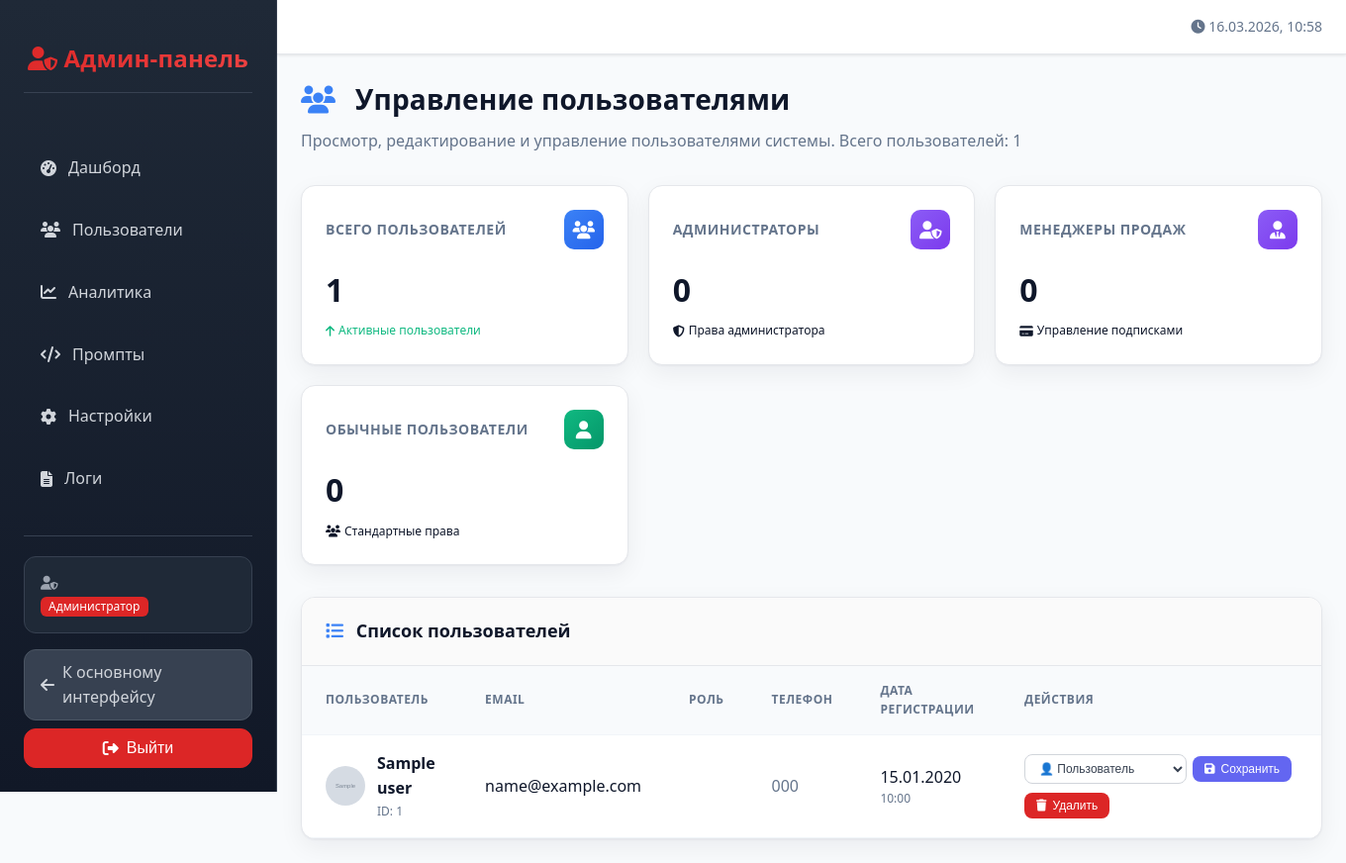
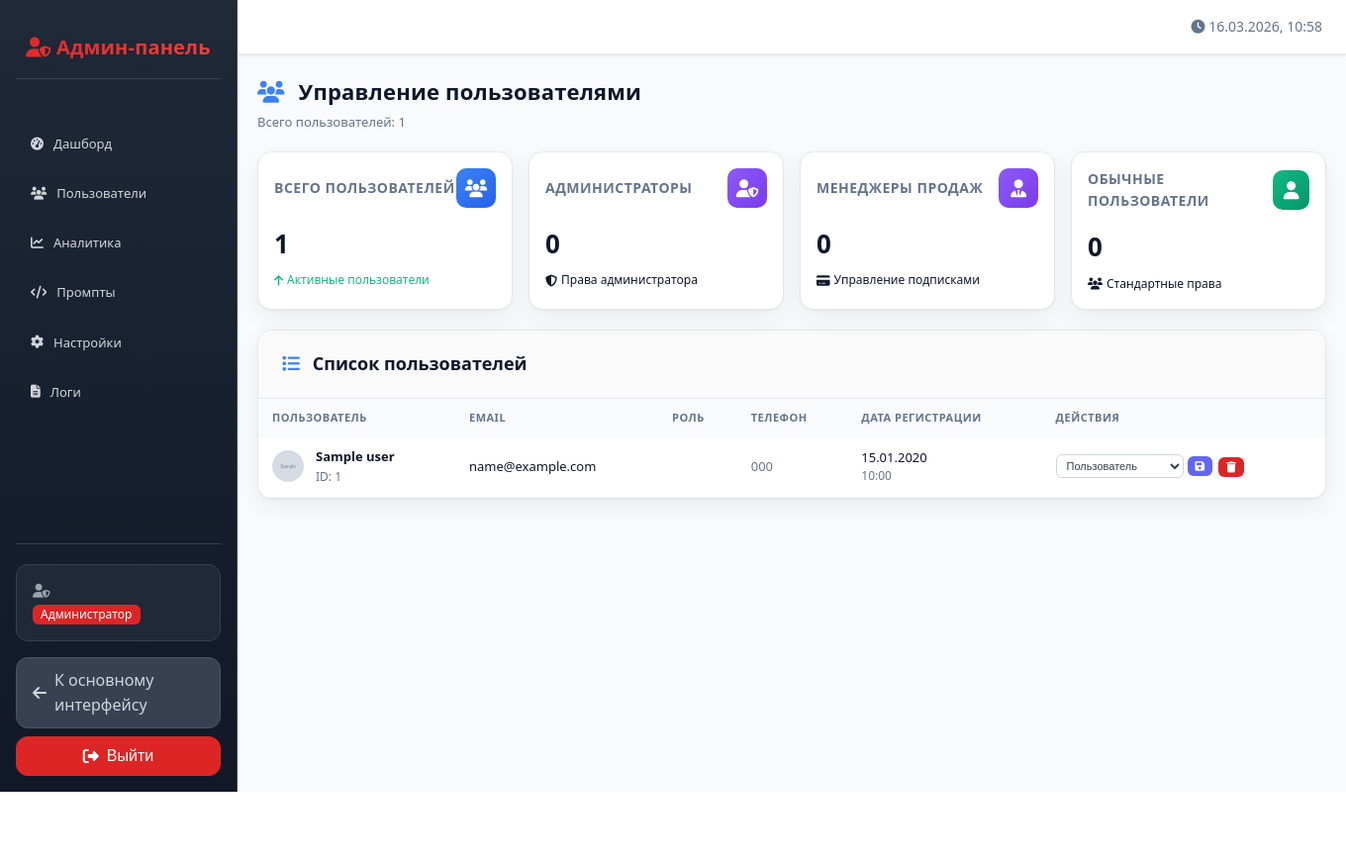
Before and after one commit to UpStatCorp/UpStat.pro, a Python web app: template app/templates/admin/users.html in a window 1360 px wide; the page is wider, and only the part inside the window is pictured. Shown: that part at 99% size. After the commit the page ends 800 px from the top of that part, so only its background shows below. Run offline with Jinja, Linux system fonts and the light colour scheme; the template is opened without the code that fills it: most values are stand-ins (such as "Sample title", 1, 10 or a date in 2020); grey boxes marked "Sample" are stand-in pictures; some libraries are stand-ins or nearby versions.

Commit message:
Fix overflow/layout issues, cascade user deletion, team access permissions
- Fix CSS overflow: remove zoom:0.86, set 100vh, add overflow-x:hidden globally
- Replace fixed max-width (1200-1600px) with 100% on all page containers
- Use minmax(min(Npx,100%),1fr) for responsive grids to prevent horizontal scroll
- Add overflow-x:auto to tables for mobile scrolling
- Compact admin panel: smaller sidebar, table cells, buttons, avatars
- Cascade delete all dependent records when deleting a user (training plans,
  sessions, CRM recordings, conversations, messages, teams, etc.)
- Fix team script 403: admin/manager only see own teams, not all teams

Made-with: Cursor

```diff
--- a/app/static/styles.css
+++ b/app/static/styles.css
@@ -30,11 +30,12 @@
   }
 
   *{box-sizing:border-box}
-  html{height:100%; font-size:50%}
+  html{height:100%; font-size:50%; overflow-x:hidden}
   body{
     height:100%; margin:0; background:var(--bg); color:var(--text);
     font:16px/1.55 Inter, system-ui, -apple-system, Segoe UI, Roboto, Helvetica, Arial, Apple Color Emoji, Segoe UI Emoji;
     transition: background-color 0.3s ease, color 0.3s ease;
+    overflow-x:hidden;
   }
 
   /* Плавные переходы для всех элементов */
--- a/app/templates/admin/_layout_admin.html
+++ b/app/templates/admin/_layout_admin.html
@@ -6,7 +6,7 @@
   <title>{% block title %}Админ-панель — UpStat{% endblock %}</title>
 
   <!-- базовые стили проекта -->
-  <link rel="stylesheet" href="/static/styles.css?v=10"/>
+  <link rel="stylesheet" href="/static/styles.css?v=15"/>
 
   <!-- Font Awesome для иконок -->
   <link rel="stylesheet" href="https://cdnjs.cloudflare.com/ajax/libs/font-awesome/6.4.0/css/all.min.css">
@@ -28,22 +28,23 @@
       --admin-info:#3b82f6;
     }
 
-    html{font-size:50%; height:100%}
-    body{height:100%; margin:0; background:var(--bg); color:var(--text); font-family:ui-sans-serif,system-ui,-apple-system,Segoe UI,Roboto,Inter,Arial;}
-    .app-shell{display:grid; grid-template-columns:280px 1fr; min-height:100vh;}
+    *, *::before, *::after { box-sizing: border-box; }
+    html{height:100%; overflow-x:hidden;}
+    body{height:100%; margin:0; background:var(--bg); color:var(--text); font-family:ui-sans-serif,system-ui,-apple-system,Segoe UI,Roboto,Inter,Arial; font-size:14px; overflow-x:hidden;}
+    .app-shell{display:grid; grid-template-columns:240px 1fr; min-height:100vh; max-width:100vw;}
 
     /* Admin Sidebar */
     .admin-sidebar{
       position:sticky; top:0; height:100vh;
       background: linear-gradient(180deg, #1f2937 0%, #111827 100%);
       border-right:1px solid #374151;
-      padding:24px; display:flex; flex-direction:column; gap:20px;
+      padding:16px; display:flex; flex-direction:column; gap:16px;
       backdrop-filter: blur(10px);
       transition: box-shadow .25s ease;
     }
 
     .admin-brand{
-      font-weight:800; letter-spacing:.2px; font-size:24px;
+      font-weight:800; letter-spacing:.2px; font-size:20px;
       background: linear-gradient(135deg, var(--admin-primary), #ef4444);
       -webkit-background-clip: text;
       -webkit-text-fill-color: transparent;
@@ -56,9 +57,9 @@
 
     .admin-menu{display:flex; flex-direction:column; gap:8px; margin-top:8px;}
     .admin-menu a{
-      display:flex; align-items:center; gap:12px;
-      padding:14px 16px; border-radius:12px; text-decoration:none;
-      color:#d1d5db; transition:all 0.3s ease; font-weight:500;
+      display:flex; align-items:center; gap:10px;
+      padding:10px 14px; border-radius:10px; text-decoration:none;
+      color:#d1d5db; transition:all 0.3s ease; font-weight:500; font-size:13px;
       border: 1px solid transparent;
     }
     .admin-menu a:hover{
@@ -110,7 +111,7 @@
     .btn.block{width:100%}
 
     /* Main */
-    .main{display:flex; flex-direction:column; min-width:0;}
+    .main{display:flex; flex-direction:column; min-width:0; overflow-x:hidden;}
     .admin-topbar{
       display:flex; align-items:center; justify-content:space-between;
       padding:16px 24px; background:var(--surface); border-bottom:1px solid var(--border);
@@ -118,13 +119,13 @@
       box-shadow: 0 1px 3px rgba(0,0,0,0.1);
     }
     .admin-topbar-right{display:flex; align-items:center; gap:12px}
-    .content{padding:24px; min-width:0;}
+    .content{padding:20px; min-width:0; overflow-x:auto; max-width:100%;}
 
     /* Admin Cards */
-    .admin-cards{display:grid; grid-template-columns:repeat(auto-fit, minmax(280px, 1fr)); gap:20px; margin-bottom:24px}
+    .admin-cards{display:grid; grid-template-columns:repeat(auto-fit, minmax(min(220px, 100%), 1fr)); gap:16px; margin-bottom:20px}
     .admin-card{
       background:var(--surface); border:1px solid var(--border);
-      border-radius:var(--radius); padding:24px; box-shadow:var(--shadow);
+      border-radius:var(--radius); padding:16px; box-shadow:var(--shadow);
       transition: transform 0.2s ease, box-shadow 0.2s ease;
     }
     .admin-card:hover{
@@ -160,7 +161,7 @@
     .admin-card-icon.system{background: linear-gradient(135deg, #8b5cf6, #7c3aed);}
 
     .admin-metric{
-      font-size: 32px;
+      font-size: 26px;
       font-weight: 800;
       color: var(--text);
       margin-bottom: 8px;
@@ -180,7 +181,8 @@
       background: var(--surface);
       border: 1px solid var(--border);
       border-radius: var(--radius);
-      overflow: hidden;
+      overflow-x: auto;
+      -webkit-overflow-scrolling: touch;
       box-shadow: var(--shadow);
     }
     .admin-table-header{
@@ -200,15 +202,17 @@
     }
     .admin-table th,
     .admin-table td{
-      padding: 16px 24px;
+      padding: 10px 14px;
       text-align: left;
       border-bottom: 1px solid #f1f5f9;
+      font-size: 13px;
+      white-space: nowrap;
     }
     .admin-table th{
       background: #f8fafc;
       color: var(--muted);
       font-weight: 600;
-      font-size: 12px;
+      font-size: 11px;
       text-transform: uppercase;
       letter-spacing: 0.5px;
     }
@@ -295,8 +299,8 @@
       .admin-sidebar{
         position: fixed;
         top: 0;
-        left: -300px;
-        width: 280px;
+        left: -260px;
+        width: 240px;
         height: 100vh;
         z-index: 1000;
         transition: left 0.25s ease, box-shadow .25s ease;
--- a/app/templates/admin/users.html
+++ b/app/templates/admin/users.html
@@ -2,18 +2,18 @@
 
 {% block content %}
 <!-- Заголовок -->
-<div style="margin-bottom: 32px;">
-    <h1 style="font-size: 28px; font-weight: 700; color: var(--text); margin: 0 0 8px 0;">
-        <i class="fas fa-users" style="color: var(--admin-info); margin-right: 12px;"></i>
+<div style="margin-bottom: 20px;">
+    <h1 style="font-size: 22px; font-weight: 700; color: var(--text); margin: 0 0 4px 0;">
+        <i class="fas fa-users" style="color: var(--admin-info); margin-right: 8px;"></i>
         Управление пользователями
     </h1>
-    <p style="color: var(--muted); margin: 0; font-size: 16px;">
-        Просмотр, редактирование и управление пользователями системы. Всего пользователей: {{ users|length }}
+    <p style="color: var(--muted); margin: 0; font-size: 13px;">
+        Всего пользователей: {{ users|length }}
     </p>
 </div>
 
 <!-- Статистика пользователей -->
-<div class="admin-cards" style="margin-bottom: 32px;">
+<div class="admin-cards" style="margin-bottom: 20px;">
     <div class="admin-card">
         <div class="admin-card-header">
             <div class="admin-card-title">Всего пользователей</div>
@@ -98,9 +98,9 @@
                 <td>
                     <div style="display: flex; align-items: center; gap: 12px;">
                         {% if user.avatar %}
-                        <img src="{{ user.avatar }}" style="width: 40px; height: 40px; border-radius: 50%; object-fit: cover;" alt="Avatar">
+                        <img src="{{ user.avatar }}" style="width: 32px; height: 32px; border-radius: 50%; object-fit: cover;" alt="Avatar">
                         {% else %}
-                        <div style="width: 40px; height: 40px; background: #e5e7eb; border-radius: 50%; display: flex; align-items: center; justify-content: center; color: #6b7280;">
+                        <div style="width: 32px; height: 32px; background: #e5e7eb; border-radius: 50%; display: flex; align-items: center; justify-content: center; color: #6b7280; font-size: 12px;">
                             <i class="fas fa-user"></i>
                         </div>
                         {% endif %}
@@ -144,34 +144,28 @@
                 </td>
                 <td>
                     {% if user.id != current_user.id %}
-                    <div style="display: flex; gap: 8px; align-items: center; flex-wrap: wrap;">
-                        <!-- Смена роли -->
-                        <form method="post" action="/admin/users/{{ user.id }}/set-role" style="margin: 0; display: flex; gap: 6px; align-items: center;">
+                    <div style="display: flex; gap: 6px; align-items: center;">
+                        <form method="post" action="/admin/users/{{ user.id }}/set-role" style="margin: 0; display: flex; gap: 4px; align-items: center;">
                             <select name="role"
-                                    style="padding: 6px 10px; border: 1px solid #d1d5db; border-radius: 8px; font-size: 12px; font-weight: 500; cursor: pointer; background: white; color: #374151; outline: none; transition: border-color 0.2s;"
-                                    onfocus="this.style.borderColor='#6366f1'" onblur="this.style.borderColor='#d1d5db'">
-                                <option value="user" {% if user.role == 'user' %}selected{% endif %}>👤 Пользователь</option>
-                                <option value="manager" {% if user.role == 'manager' %}selected{% endif %}>📋 РОП</option>
-                                <option value="sale_manager" {% if user.role == 'sale_manager' %}selected{% endif %}>💼 Менеджер продаж</option>
-                                <option value="admin" {% if user.role == 'admin' %}selected{% endif %}>🛡️ Администратор</option>
+                                    style="padding: 4px 6px; border: 1px solid #d1d5db; border-radius: 6px; font-size: 11px; font-weight: 500; cursor: pointer; background: white; color: #374151; outline: none;">
+                                <option value="user" {% if user.role == 'user' %}selected{% endif %}>Пользователь</option>
+                                <option value="manager" {% if user.role == 'manager' %}selected{% endif %}>РОП</option>
+                                <option value="sale_manager" {% if user.role == 'sale_manager' %}selected{% endif %}>Менеджер продаж</option>
+                                <option value="admin" {% if user.role == 'admin' %}selected{% endif %}>Администратор</option>
                             </select>
                             <button type="submit"
-                                    style="display: inline-flex; align-items: center; gap: 6px; padding: 6px 12px; border: none; border-radius: 8px; font-size: 12px; font-weight: 500; cursor: pointer; transition: all 0.2s ease; background: #6366f1; color: white;"
-                                    onmouseover="this.style.transform='translateY(-1px)'; this.style.boxShadow='0 4px 12px rgba(99,102,241,0.3)'"
-                                    onmouseout="this.style.transform='translateY(0)'; this.style.boxShadow='none'"
-                                    onclick="return confirm('Изменить роль пользователя {{ user.name }}?')">
-                                <i class="fas fa-save"></i> Сохранить
+                                    style="padding: 4px 8px; border: none; border-radius: 6px; font-size: 11px; font-weight: 500; cursor: pointer; background: #6366f1; color: white;"
+                                    onclick="return confirm('Изменить роль пользователя {{ user.name }}?')"
+                                    title="Сохранить роль">
+                                <i class="fas fa-save"></i>
                             </button>
                         </form>
-
-                        <!-- Удаление пользователя -->
                         <form method="post" action="/admin/users/{{ user.id }}/delete" style="margin: 0;">
                             <button type="submit"
-                                    style="display: inline-flex; align-items: center; gap: 6px; padding: 6px 12px; border: none; border-radius: 8px; font-size: 12px; font-weight: 500; cursor: pointer; transition: all 0.2s ease; background: var(--admin-primary); color: white;"
-                                    onmouseover="this.style.transform='translateY(-1px)'; this.style.boxShadow='0 4px 12px rgba(220,38,38,0.3)'"
-                                    onmouseout="this.style.transform='translateY(0)'; this.style.boxShadow='none'"
-                                    onclick="return confirm('Вы уверены, что хотите удалить пользователя {{ user.name }}? Это действие нельзя отменить!')">
-                                <i class="fas fa-trash"></i> Удалить
+                                    style="padding: 4px 8px; border: none; border-radius: 6px; font-size: 11px; font-weight: 500; cursor: pointer; background: var(--admin-primary); color: white;"
+                                    onclick="return confirm('Удалить пользователя {{ user.name }}? Это действие нельзя отменить!')"
+                                    title="Удалить пользователя">
+                                <i class="fas fa-trash"></i>
                             </button>
                         </form>
                     </div>
--- a/app/templates/base.html
+++ b/app/templates/base.html
@@ -4,7 +4,7 @@
   <meta charset="utf-8">
   <title>{{ title or "SaaS MVP" }}</title>
   <meta name="viewport" content="width=device-width, initial-scale=1">
-  <link rel="stylesheet" href="/static/styles.css?v=10">
+  <link rel="stylesheet" href="/static/styles.css?v=15">
   <link rel="stylesheet" href="/static/css/notifications.css?v=1">
   <link rel="stylesheet" href="/static/css/progress-tracker.css?v=1">
   <script src="https://unpkg.com/htmx.org@1.9.12" defer></script>
--- a/app/templates/calls.html
+++ b/app/templates/calls.html
@@ -214,8 +214,8 @@
 /* Контейнер страницы */
 .calls-container {
   padding: 24px;
-  max-width: 1400px;
-  margin: 0 auto;
+  max-width: 100%;
+  box-sizing: border-box;
 }
 
 /* Заголовок */
@@ -241,7 +241,7 @@
 /* Сетка карточек */
 .calls-grid {
   display: grid;
-  grid-template-columns: repeat(auto-fill, minmax(380px, 1fr));
+  grid-template-columns: repeat(auto-fill, minmax(min(380px, 100%), 1fr));
   gap: 24px;
 }
 
--- a/app/templates/member_report.html
+++ b/app/templates/member_report.html
@@ -22,8 +22,8 @@
   }
 
   .dashboard-container {
-    max-width: 1600px;
-    margin: 0 auto;
+    max-width: 100%;
+    box-sizing: border-box;
     display: flex;
     flex-direction: column;
     gap: 32px;
--- a/app/templates/team_analytics.html
+++ b/app/templates/team_analytics.html
@@ -260,7 +260,8 @@
     background: var(--surface);
     border: 2px solid var(--border);
     border-radius: 20px;
-    overflow: hidden;
+    overflow-x: auto;
+    -webkit-overflow-scrolling: touch;
     box-shadow: var(--shadow-lg);
   }
 
--- a/app/templates/training_plan.html
+++ b/app/templates/training_plan.html
@@ -132,8 +132,8 @@
 /* Стили для страницы плана тренировок */
 .training-plan-container {
   padding: 24px;
-  max-width: 1200px;
-  margin: 0 auto;
+  max-width: 100%;
+  box-sizing: border-box;
 }
 
 /* Кнопка назад */
```
Also changed, not shown: other parts of app/static/styles.css (+14 -13 lines), app/routers/admin.py (+106 -3 lines), app/routers/teams.py (+3 -4 lines), app/services/team_access.py (+7 -20 lines), app/templates/_layout_dashboard.html (+13 -22 lines), app/templates/crm_integration.html (+5 -5 lines), app/templates/crm_recordings.html (+4 -4 lines).
